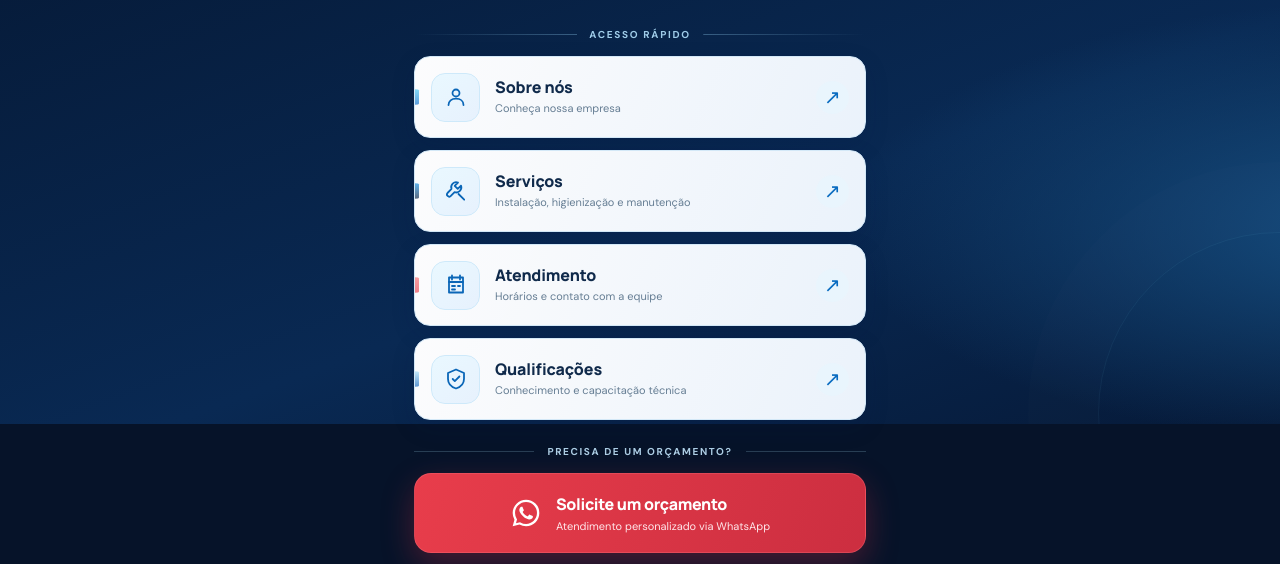
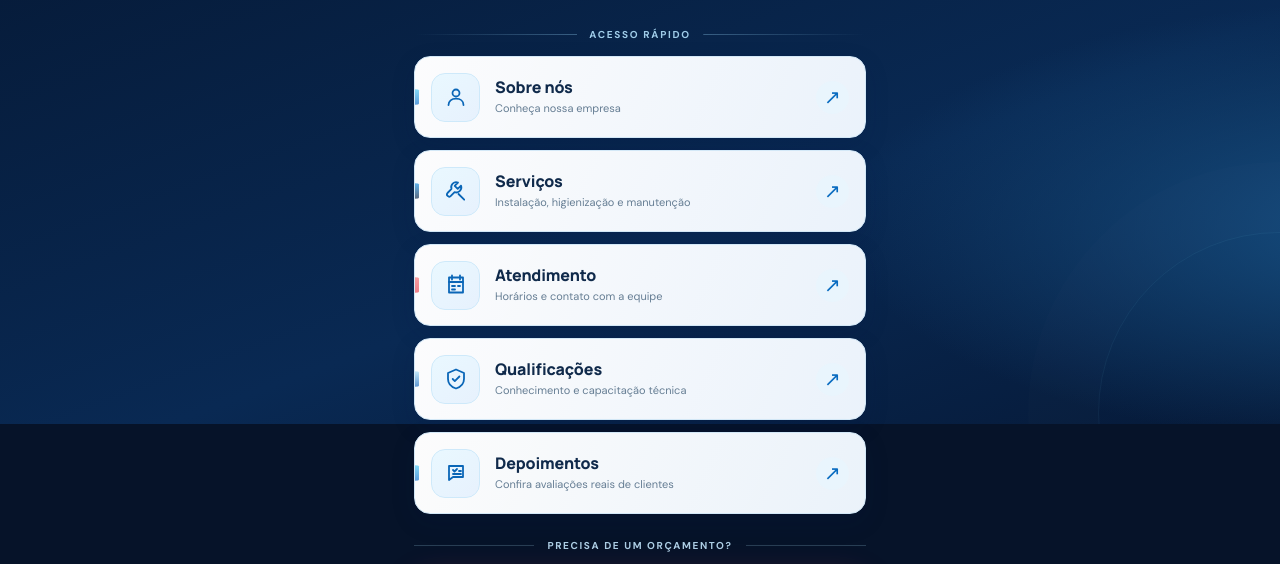
Before and after one commit to toscanotech/IaC-Climatizao, a plain HTML site: page bio/index.html in a window 1280 px wide. Shown: the part 376-940 px from the top of the page. Drawn offline with Linux system fonts and the light colour scheme.

Commit message:
feat: adicionar botão Depoimentos na bio direcionando à seção do site

```diff
--- a/bio/index.html
+++ b/bio/index.html
@@ -173,6 +173,9 @@ h1 span{font-size:.76em;color:#7cdbff;line-height:1.5}
 .brand-logo{width:184px;height:152px;min-width:184px;margin:0 auto 17px;padding:0;background:transparent;border:0;border-radius:0;box-shadow:none;overflow:visible}
 .brand-logo img{width:100%;height:100%;border-radius:0;object-fit:contain;display:block}
 @media(max-width:370px){.brand-logo{width:165px;height:137px;min-width:165px}}
+
+/* Quinto card: mesma dinâmica de entrada e interação dos demais */
+@media(prefers-reduced-motion:no-preference){.nav-card:nth-child(5){animation-delay:.46s}.whats-cta{animation-delay:.57s}}
 </style>
 </head>
 <body>
@@ -190,6 +193,7 @@ h1 span{font-size:.76em;color:#7cdbff;line-height:1.5}
 <a class="nav-card" href="/#servicos"><span class="nav-icon"><svg viewBox="0 0 24 24"><path d="M14 3.5a5 5 0 0 0-6.5 6.4L3.5 14a2.2 2.2 0 0 0 3.1 3.1l4-4a5 5 0 0 0 6.4-6.5l-3.3 3.3-3-3L14 3.5Z"/><path d="m14.5 15 5.7 5.7"/></svg></span><span class="nav-copy"><strong>Serviços</strong><small>Instalação, higienização e manutenção</small></span><span class="nav-arrow">↗</span></a>
 <a class="nav-card" href="/#contato"><span class="nav-icon"><svg viewBox="0 0 24 24"><path d="M5 4.5h14v15H5z"/><path d="M8 2.5v4M16 2.5v4M5 9h14M8 13h3M14 13h2M8 16.5h3"/></svg></span><span class="nav-copy"><strong>Atendimento</strong><small>Horários e contato com a equipe</small></span><span class="nav-arrow">↗</span></a>
 <a class="nav-card" href="/#qualificacao"><span class="nav-icon"><svg viewBox="0 0 24 24"><path d="M12 2.5 20 6v6c0 5-3.4 8-8 9.5C7.4 20 4 17 4 12V6l8-3.5Z"/><path d="m8.7 12 2.1 2.1 4.6-4.6"/></svg></span><span class="nav-copy"><strong>Qualificações</strong><small>Conhecimento e capacitação técnica</small></span><span class="nav-arrow">↗</span></a>
+<a class="nav-card" href="/#depoimentos"><span class="nav-icon"><svg viewBox="0 0 24 24"><path d="M5 5h14v11H9l-4 3V5Z"/><path d="m9 9 1.5 1.5L13 8"/><path d="M15 10h2M9 13h8"/></svg></span><span class="nav-copy"><strong>Depoimentos</strong><small>Confira avaliações reais de clientes</small></span><span class="nav-arrow">↗</span></a>
 </nav>
 <div class="quote-divider">PRECISA DE UM ORÇAMENTO?</div>
 <button type="button" class="whats-cta" id="openQuote" aria-haspopup="dialog" aria-controls="quoteDialog">
```
